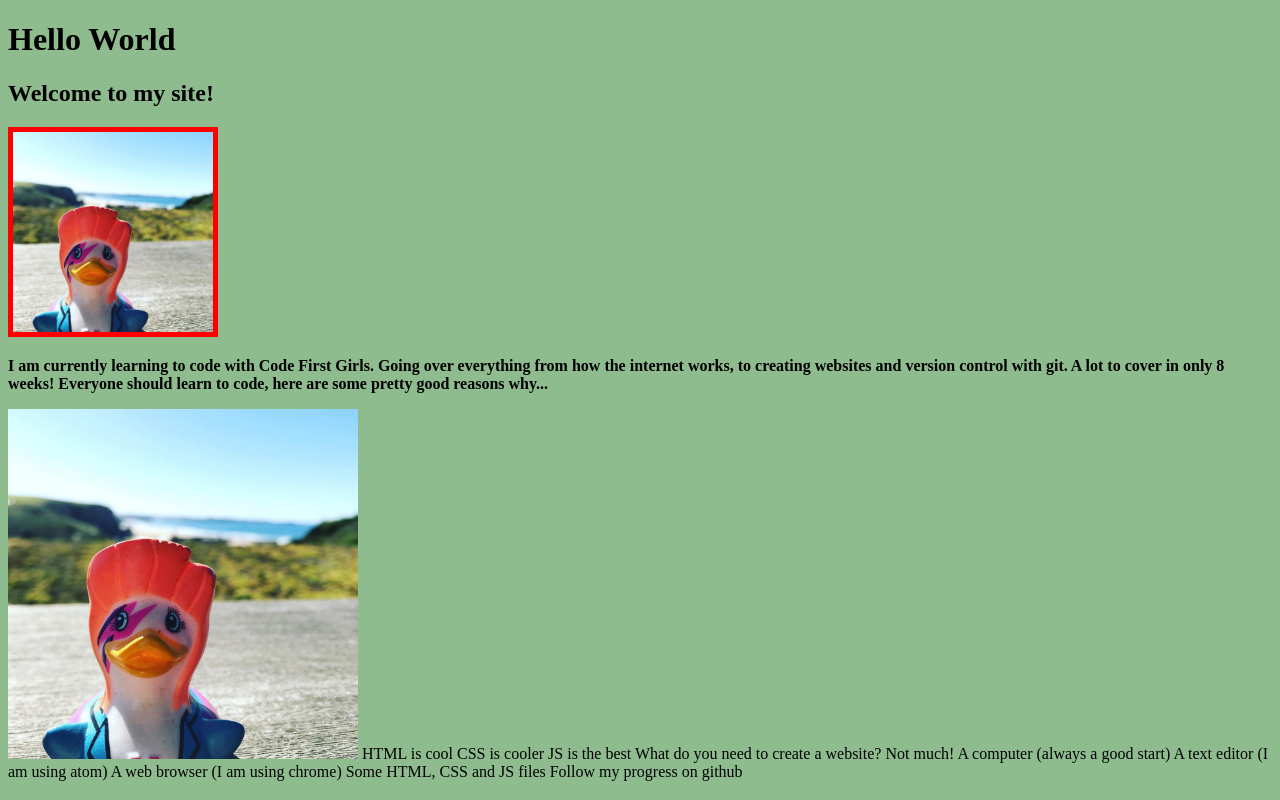
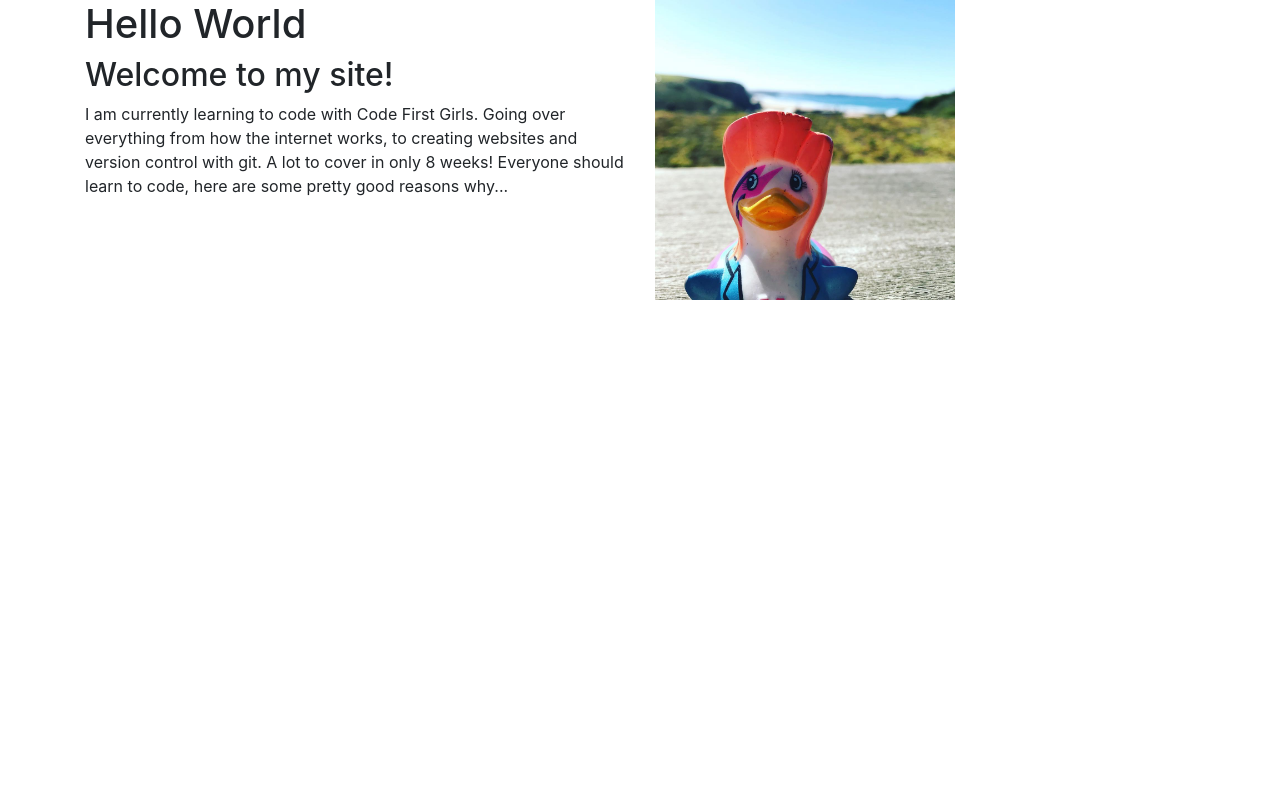
Before and after one commit to corinazoi/code, a plain HTML site: page index.html in a window 1280 px wide. Drawn offline with nearby package versions, Linux system fonts and the light colour scheme.

Commit message:
sum commit

```diff
--- a/index.html
+++ b/index.html
@@ -2,48 +2,32 @@
 <html]>
 <head>
    <title>Example HTML page</title>
- <style>
-     body{
-         background-color: darkseagreen;
-     }
-     img{
-         width: 350px;
-     }
-     .first {
-         width: 200px;
-         border: solid 5px red;
-     }
-     p {
-         font-weight: bold;
+   <link rel="stylesheet" href="https://stackpath.bootstrapcdn.com/bootstrap/4.5.2/css/bootstrap.min.css" integrity="sha384-JcKb8q3iqJ61gNV9KGb8thSsNjpSL0n8PARn9HuZOnIxN0hoP+VmmDGMN5t9UJ0Z" crossorigin="anonymous">
+   <link rel="stylesheet" href="style/style.css">
 
-     }
-
- </style>
 </head>
  <body>
+    <div class="container">
+
+        <div class="row">
+            <div class="col">
                 <h1>Hello World</h1>
 
                 <h2>Welcome to my site!</h2>
 
-<!-- image of a duck -->
-<img class="first" src ="images/duck.jpg">
+
 
                 <p>I am currently learning to code with Code First Girls. Going over everything from how the
                  internet works, to creating websites and version control with git. A lot to cover in only 8 weeks!
                  Everyone should learn to code, here are some pretty good reasons why...</p>
-<img src="images/duck.jpg">
-HTML is cool
-CSS is cooler
-JS is the best
+            </div>
+            <div class="col">
+                <img class="duck-image" src ="images/duck.jpg">
+            </div>
 
-What do you need to create a website?
+          </div>
 
-Not much!
-A computer (always a good start)
-A text editor (I am using atom)
-A web browser (I am using chrome)
-Some HTML, CSS and JS files
 
-Follow my progress on github
+    </div>
 </body>
 </html>
--- /dev/null
+++ b/style/style.css
@@ -0,0 +1,4 @@
+.duck-image
+{
+    width: 300px;
+}
```
Also changed, not shown: example.html (deleted, +0 -78 lines), solution.png (deleted), 2 other files. Lines whose indentation alone changed are shown as unchanged.
